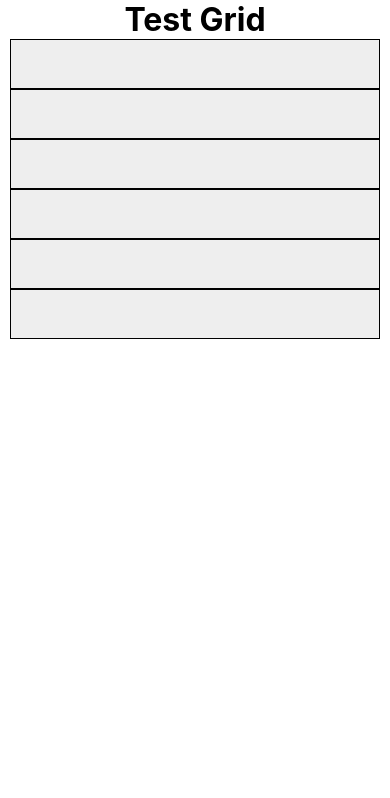
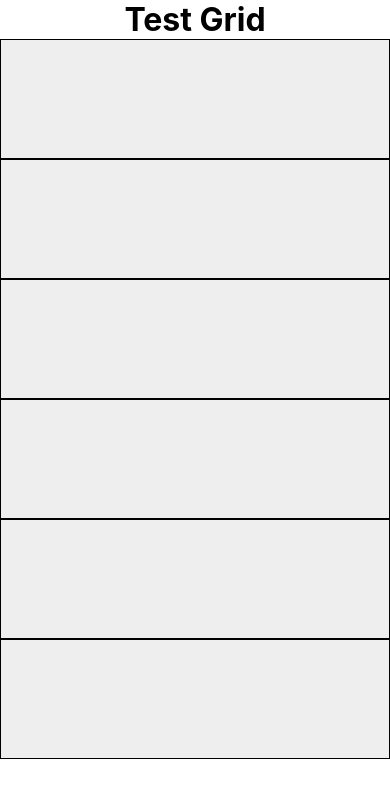
Before and after one commit to nice-rain/sass-grid, a React (Create React App) app: page / in a window 390 px wide. Shown: the top 798 px of the page. Built offline with nearby package versions, Linux system fonts and the light colour scheme.

Commit message:
Updated breakpoint to support mobile breaks.

```diff
--- a/src/grid.scss
+++ b/src/grid.scss
@@ -4,6 +4,8 @@
  *
  * Note 1: If you don't want a global box-sizing, make sure to include it within both your item
  * and container tags.
+ *
+ * Note 2: If you want a border around the container, you need to add 2*border-width to container calculations.
  */
 
 //=======================================================
@@ -13,11 +15,9 @@ $max-container-width: 1500px;                   //Maximum supported container si
 $use-container-max: false !default;             //use our container max width or generate it
 
 $item-width: 320px;                             //Item size including border
-$item-height: 50px;
+$item-height: 120px;
 $gutter-width: 25px;                            //This is just a left/right margin. Gutter between items is double this.
-$max-items: 5;                                  //Maximum number of columns in a given row
-
-$item-size: $item-width + 2 * $gutter-width;    //Total size of an item + gutter
+$max-items: 10;                                  //Maximum number of columns in a given row
 
 $mobile-width: 430px;                           //Mobile breakpoint (replaced by item-size if smaller than item-size)
 
@@ -33,7 +33,7 @@ $mobile-width: 430px;                           //Mobile breakpoint (replaced by
 //Mixin that generates our column breaks depending on the number of items
 @mixin column-breaks($num-items)
 {
-  @for $i from 1 through $num-items
+  @for $i from calculate-starting-item-number() through $num-items
   {
     @media screen and (min-width: calculate-min($i)) and (max-width: calculate-max($i)) {@include container(calculate-min($i))}
   }
@@ -42,6 +42,10 @@ $mobile-width: 430px;                           //Mobile breakpoint (replaced by
 //=======================================================
 // Functions
 //=======================================================
+
+
+//Calculates our item size, please don't change this.
+$item-size: $item-width + 2 * $gutter-width;
 
 //Calculates the max number of items per row
 @function calculate-item-max()
@@ -71,13 +75,26 @@ $mobile-width: 430px;                           //Mobile breakpoint (replaced by
 //Calculates our mobile breakpoint correctly
 @function calculate-mobile-break()
 {
-  @if($mobile-width < $item-size)
+  @if($mobile-width <= $item-size)
   {
-    @return $item-size;
+    @return $item-size - 1;
   }
   @else
   {
-    @return $mobile-width;
+    @return calculate-starting-item-number() * $item-size - 1;
+  }
+}
+
+//Calculates our starting number of items past our mobile breakpoint
+@function calculate-starting-item-number()
+{
+  @if($mobile-width <= $item-size)
+  {
+    @return 1;
+  }
+  @else
+  {
+    @return ceil($mobile-width/$item-size);
   }
 }
 
@@ -91,7 +108,7 @@ $mobile-width: 430px;                           //Mobile breakpoint (replaced by
   padding:0px;
 }
 
-/*Max Screen Size - 6 items*/
+/*Container that holds our items*/
 .container {
   margin: 0 auto;                               /* center container */
   width: calculate-item-max() * ($item-width + $gutter-width * 2);                  /*Maximum supported container size*/
```
